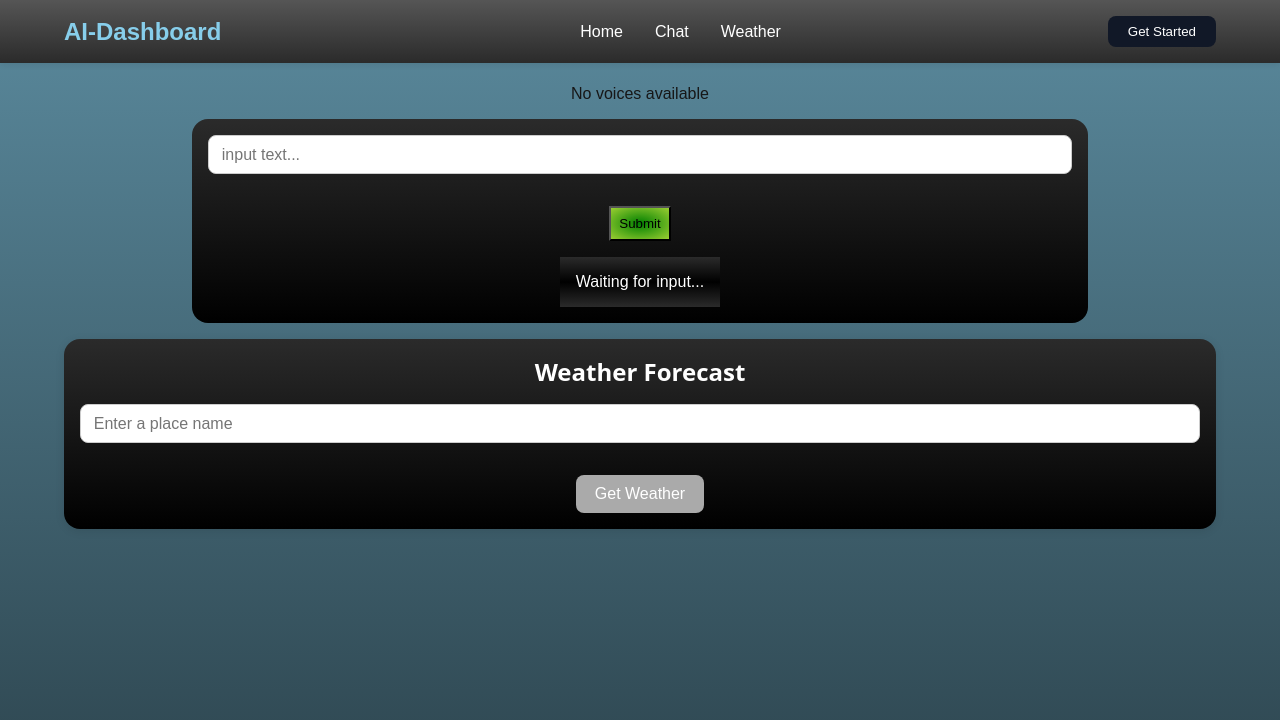
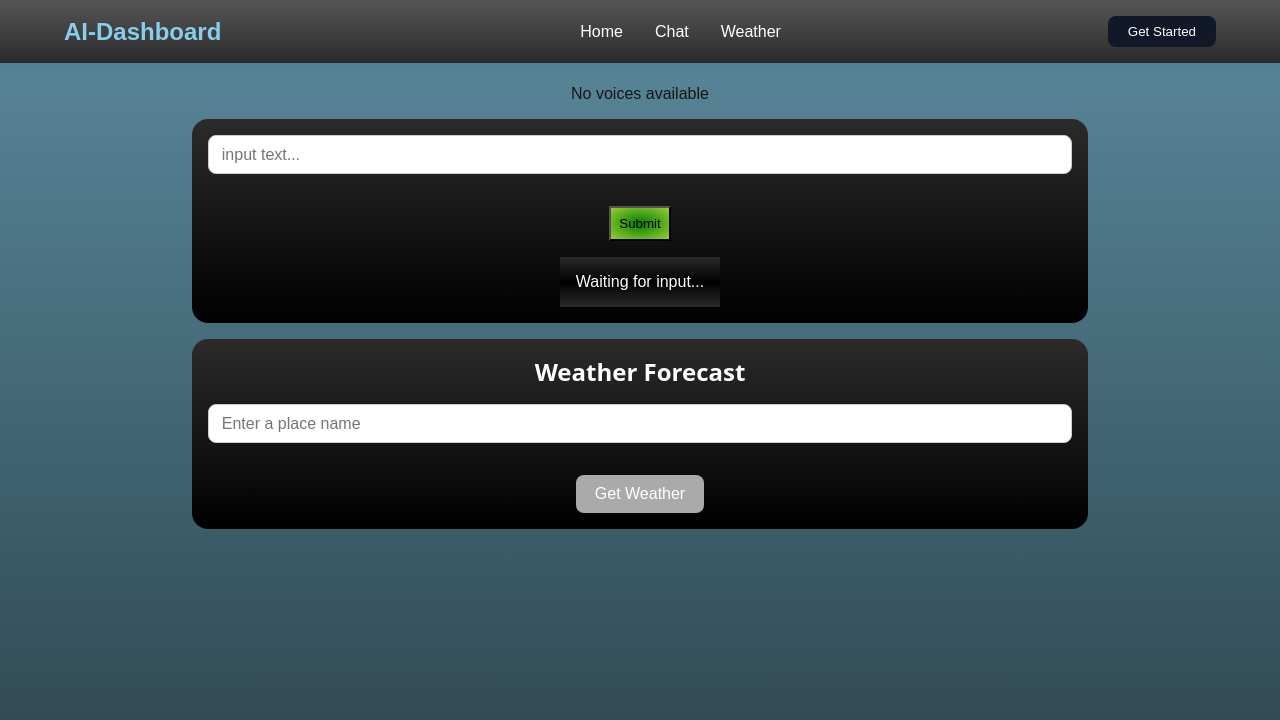
Before and after one commit to hemingus/ai-dashboard, a Next.js app: page / in a window 1280 px wide. Shown: the top 720 px of the page. Built offline with nearby package versions, Linux system fonts and the light colour scheme.

Commit message:
styles: components changed to use shared container style module

```diff
--- a/src/app/components/OpenAI/OpenAItest.module.css
+++ b/src/app/components/OpenAI/OpenAItest.module.css
@@ -1,27 +1,3 @@
-.openAItestContainer {
-    width: 90%;
-    display: flex;
-    flex-direction: column;
-    justify-content: center;
-    align-items: center;
-    gap: 1rem;
-    background: linear-gradient(grey -200%, black);
-    border-radius: 1rem;
-    padding: 1rem;
-    max-width: 1200px;
-}
-
-@media (min-width: 768px) {
-    .openAItestContainer {
-        width: 80%;
-    }
-}
-
-@media (min-width: 1024px) {
-    .openAItestContainer {
-        width: 70%;
-    }
-}
 
 .openAItestInput {
     width: 100%;
--- a/src/app/components/OpenAI/OpenAItest.tsx
+++ b/src/app/components/OpenAI/OpenAItest.tsx
@@ -3,6 +3,7 @@
 import OpenAI from "openai";
 import { useState } from 'react'
 import styles from './OpenAItest.module.css';
+import containerStyles from '../../../styles/container.module.css'
 import { useVoice } from "../../context/VoiceContext";
 
 const OpenAItest = () => {
@@ -37,7 +38,7 @@ const OpenAItest = () => {
       };
 
     return (
-        <div className={styles.openAItestContainer}>
+        <div className={containerStyles.container}>
             <input
             className={styles.openAItestInput}
             type="text"
--- a/src/app/components/VoiceSelector/VoiceSelector.module.css
+++ b/src/app/components/VoiceSelector/VoiceSelector.module.css
@@ -4,14 +4,3 @@
     color: yellowgreen;
     padding: 0.5rem;
 }
-
-.voiceSelectorContainer {
-    width: 90%;
-    display: flex;
-    flex-direction: column;
-    justify-content: center;
-    align-items: center;
-    background: linear-gradient(grey -200%, black);
-    border-radius: 1rem;
-    padding: 1rem;
-}
--- a/src/app/components/VoiceSelector/VoiceSelector.tsx
+++ b/src/app/components/VoiceSelector/VoiceSelector.tsx
@@ -3,6 +3,7 @@
 import React from "react";
 import styles from "./VoiceSelector.module.css";
 import { useVoice } from "../../context/VoiceContext";
+import containerStyles from '../../../styles/container.module.css'
 
 const VoiceSelector: React.FC = () => {
   const { voices, selectedVoice, setSelectedVoice } = useVoice();
@@ -12,7 +13,7 @@ const VoiceSelector: React.FC = () => {
   }
 
   return (
-    <div className={styles.voiceSelectorContainer}>
+    <div className={containerStyles.container}>
       <h3>Select Voice</h3>
       <select
         className={styles.voiceSelector}
--- a/src/app/components/WeatherTest/WeatherTest.module.css
+++ b/src/app/components/WeatherTest/WeatherTest.module.css
@@ -1,18 +1,5 @@
 .container {
-  width: 90%;
-  display: flex;
-  flex-direction: column;
-  justify-content: center;
-  align-items: center;
-  gap: 1rem;
-  background: linear-gradient(grey -200%, black);
-  border-radius: 1rem;
-  padding: 1rem;
-  max-width: 1200px;
-  border-radius: 1rem;
-  box-shadow: 0 2px 10px rgba(0, 0, 0, 0.1);
   font-family: system-ui, sans-serif;
-  color: black;
 }
 
 .header {
--- a/src/app/components/WeatherTest/WeatherTest.tsx
+++ b/src/app/components/WeatherTest/WeatherTest.tsx
@@ -2,6 +2,7 @@
 
 import { useState } from 'react';
 import styles from './WeatherTest.module.css';
+import containerStyles from '../../../styles/container.module.css'
 import { useVoice } from "../../context/VoiceContext";
 
 export default function WeatherByPlace() {
@@ -64,7 +65,7 @@ export default function WeatherByPlace() {
   }
 
   return (
-    <div className={styles.container}>
+    <div className={`${containerStyles.container} ${styles.container}`}>
       <h2 className={styles.header}>Weather Forecast</h2>
       <input
         type="text"
--- /dev/null
+++ b/src/styles/container.module.css
@@ -0,0 +1,24 @@
+.container {
+    width: 90%;
+    display: flex;
+    flex-direction: column;
+    justify-content: center;
+    align-items: center;
+    gap: 1rem;
+    background: linear-gradient(grey -200%, black);
+    border-radius: 1rem;
+    padding: 1rem;
+    max-width: 1200px;
+}
+
+@media (min-width: 768px) {
+    .container {
+        width: 80%;
+    }
+}
+
+@media (min-width: 1024px) {
+    .container {
+        width: 70%;
+    }
+}
```
